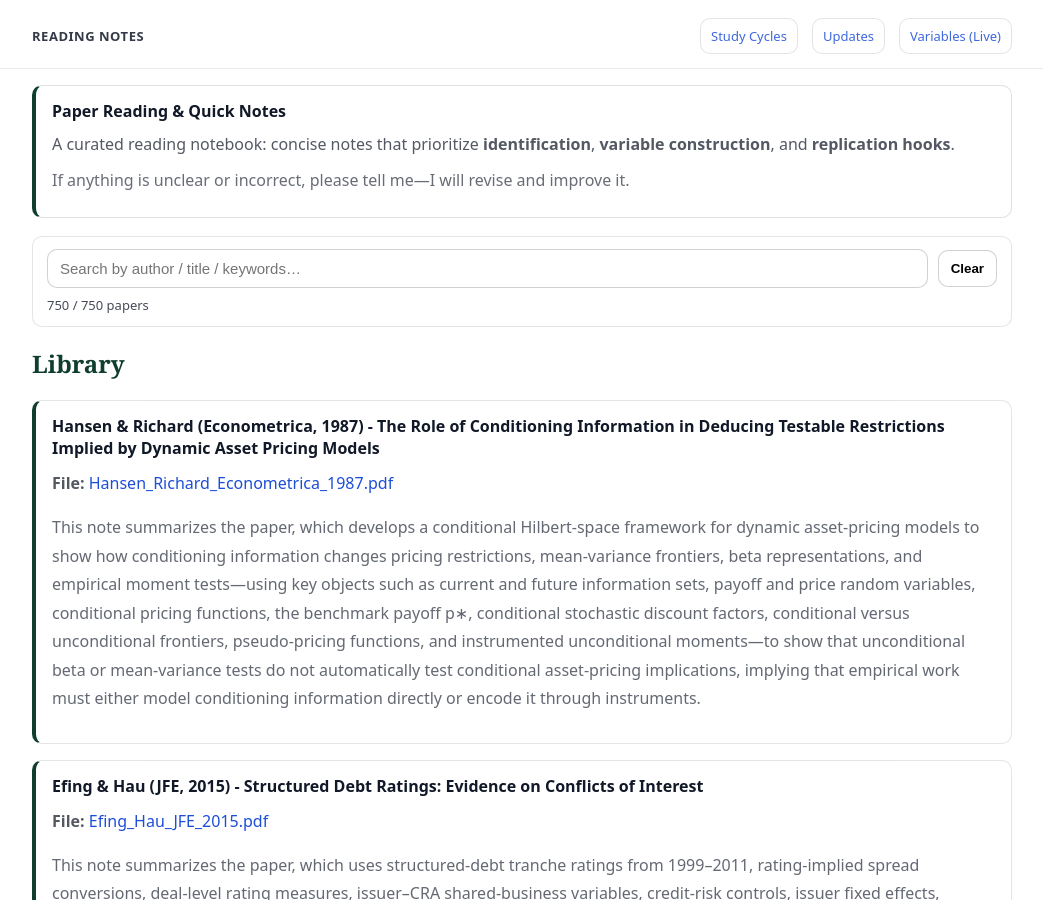
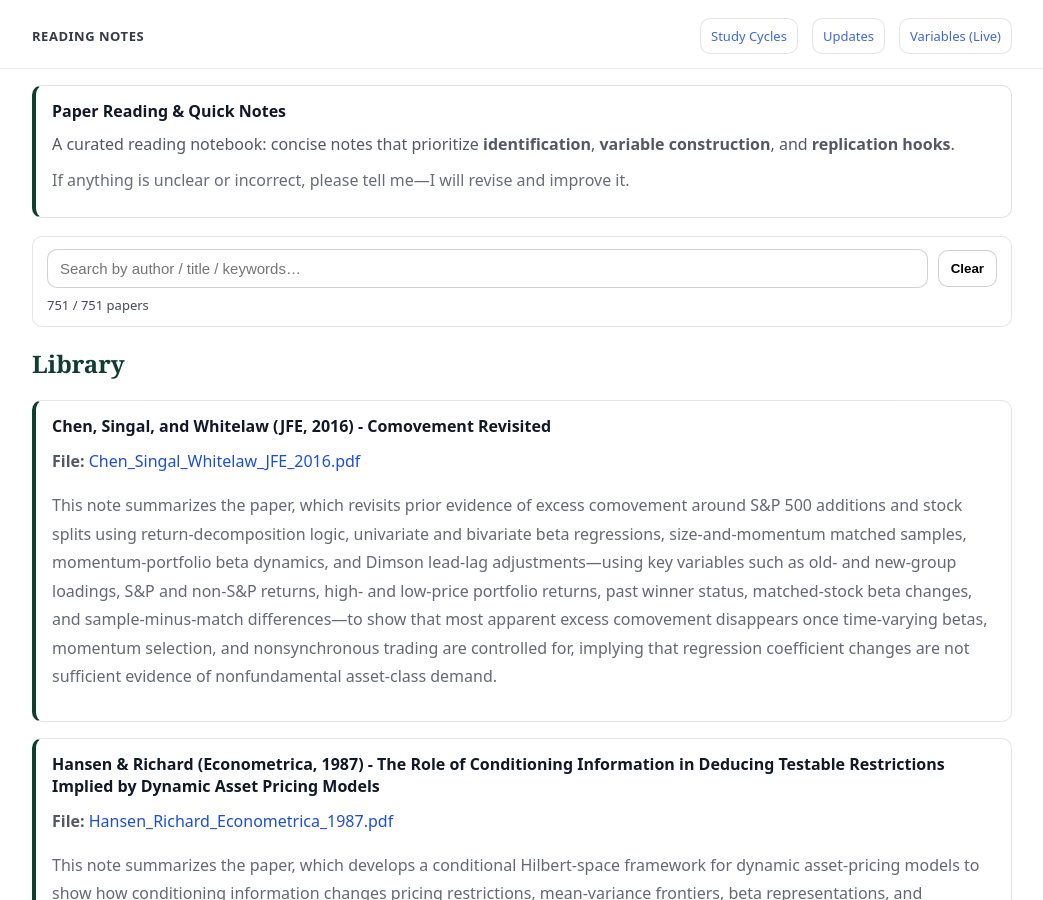
Before and after one commit to yaxinzn/study-archive, a Jekyll site: the page built from reading/index.md, in a window 1280 px wide and 900 px high. Shown: the whole window, without its empty margins (118-1161 px from the left). Built offline with Jekyll 4.4.1, drawn with Linux system fonts in a browser that asks for light colours.

Commit message:
Reading: add/update Chen_Singal_Whitelaw_JFE_2016.pdf

```diff
--- a/_data/reading.yml
+++ b/_data/reading.yml
@@ -1,3 +1,7 @@
+- title: "Chen, Singal, and Whitelaw (JFE, 2016) - Comovement Revisited"
+  file: "Chen_Singal_Whitelaw_JFE_2016.pdf"
+  desc: "This note summarizes the paper, which revisits prior evidence of excess comovement around S&P 500 additions and stock splits using return-decomposition logic, univariate and bivariate beta regressions, size-and-momentum matched samples, momentum-portfolio beta dynamics, and Dimson lead-lag adjustments—using key variables such as old- and new-group loadings, S&P and non-S&P returns, high- and low-price portfolio returns, past winner status, matched-stock beta changes, and sample-minus-match differences—to show that most apparent excess comovement disappears once time-varying betas, momentum selection, and nonsynchronous trading are controlled for, implying that regression coefficient changes are not sufficient evidence of nonfundamental asset-class demand."
+
 - title: "Hansen & Richard (Econometrica, 1987) - The Role of Conditioning Information in Deducing Testable Restrictions Implied by Dynamic Asset Pricing Models"
   file: "Hansen_Richard_Econometrica_1987.pdf"
   desc: "This note summarizes the paper, which develops a conditional Hilbert-space framework for dynamic asset-pricing models to show how conditioning information changes pricing restrictions, mean-variance frontiers, beta representations, and empirical moment tests—using key objects such as current and future information sets, payoff and price random variables, conditional pricing functions, the benchmark payoff p∗, conditional stochastic discount factors, conditional versus unconditional frontiers, pseudo-pricing functions, and instrumented unconditional moments—to show that unconditional beta or mean-variance tests do not automatically test conditional asset-pricing implications, implying that empirical work must either model conditioning information directly or encode it through instruments."
```
Also changed, not shown: 1 other file.
